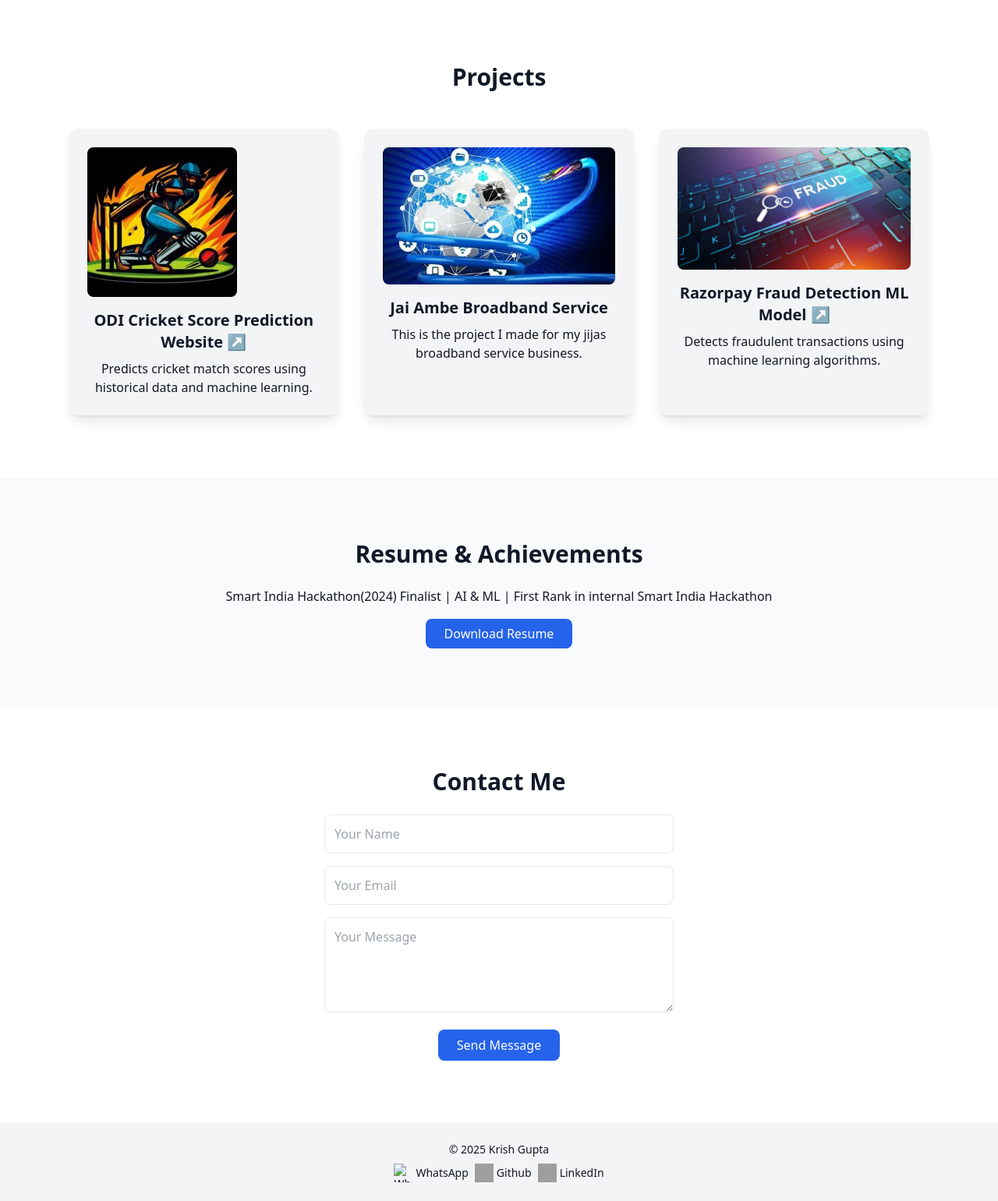
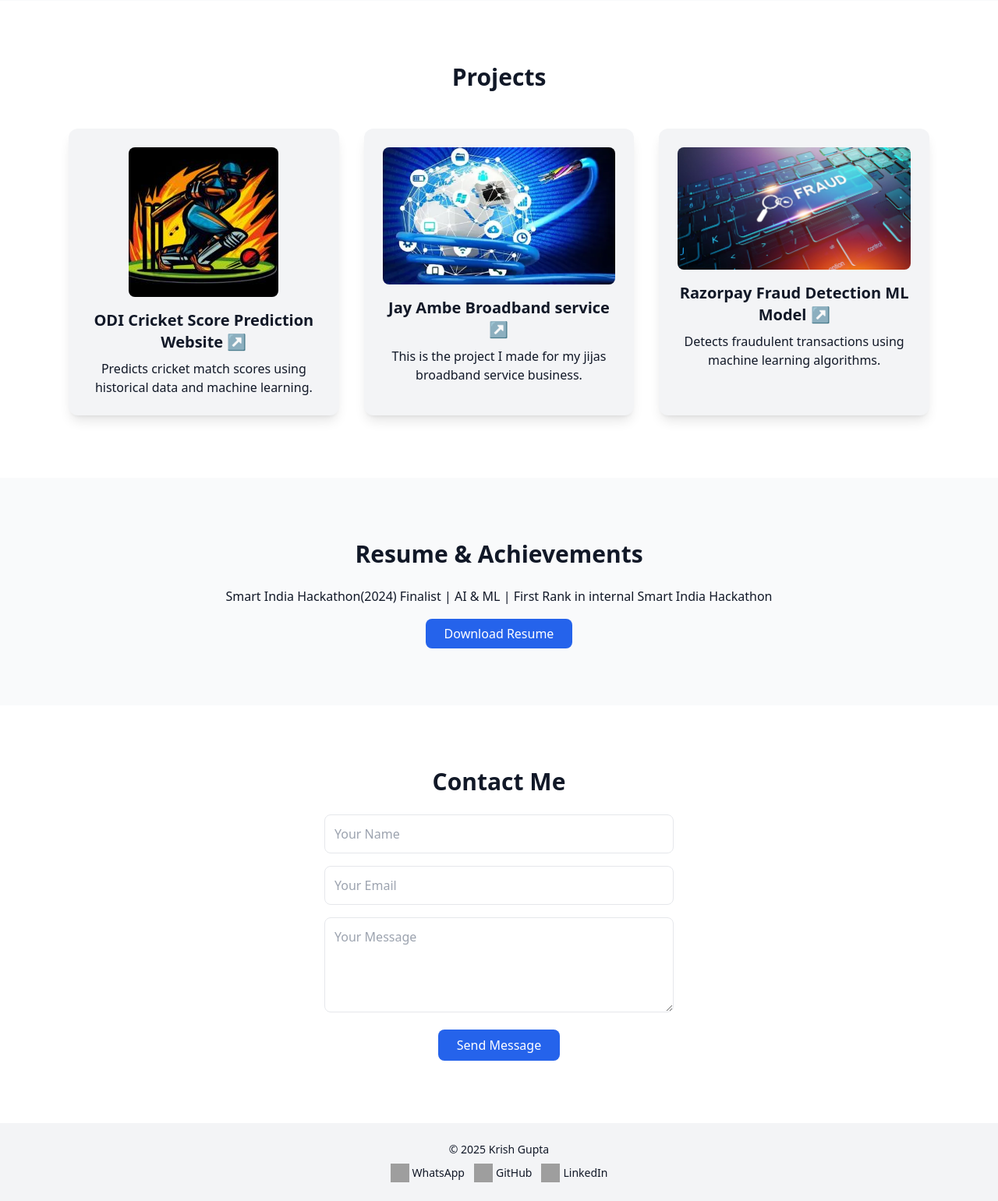
Before and after one commit to kg0420/My-Portfolio, a Flask app: page / in a window 1280 px wide. Shown: the part 777-2318 px from the top of the page at 78% size. Run offline with Flask 3, Linux system fonts and the light colour scheme; some libraries are stand-ins or nearby versions; grey boxes are pictures that could not be loaded.

Commit message:
Update portfolio.html

```diff
--- a/templates/portfolio.html
+++ b/templates/portfolio.html
@@ -7,7 +7,7 @@
 
   <!-- Tailwind CSS -->
   <script src="https://cdn.tailwindcss.com"></script>
-
+  <link rel="stylesheet" href="https://cdnjs.cloudflare.com/ajax/libs/font-awesome/6.7.2/css/all.min.css">
   <!-- AOS Animation -->
   <link href="https://unpkg.com/aos@2.3.1/dist/aos.css" rel="stylesheet" />
 
@@ -24,8 +24,8 @@
     <div class="max-w-6xl mx-auto px-6 py-4 flex justify-between items-center">
       <h1 class="text-2xl font-bold">Krish Gupta</h1>
       <div class="hidden md:flex items-center gap-6">
-        <a href="#about" class="hover:text-blue-500">About</a>
-        <a href="#projects" class="hover:text-blue-500">Projects</a>
+        <a href="/about" class="hover:text-blue-500">About</a>
+        <a href="/project" class="hover:text-blue-500">Projects</a>
         <a href="#resume" class="hover:text-blue-500">Resume</a>
         <a href="#contact" class="hover:text-blue-500">Contact</a>
         <button id="toggleDarkMode" class="bg-gray-200 dark:bg-gray-700 p-2 rounded-lg">🌙</button>
@@ -35,8 +35,8 @@
     </div>
     <!-- Mobile Menu -->
     <div id="mobileMenu" class="hidden flex-col gap-4 px-6 pb-4 md:hidden">
-      <a href="#about" class="hover:text-blue-500">About</a>
-      <a href="#projects" class="hover:text-blue-500">Projects</a>
+      <a href="/about" class="hover:text-blue-500">About</a>
+      <a href="/project" class="hover:text-blue-500">Projects</a>
       <a href="#resume" class="hover:text-blue-500">Resume</a>
       <a href="#contact" class="hover:text-blue-500">Contact</a>
       <button id="toggleDarkModeMobile" class="bg-gray-200 dark:bg-gray-700 p-2 rounded-lg w-full text-left">🌙</button>
@@ -46,7 +46,7 @@
   <!-- Hero Section -->
   <section id="home" class="min-h-[470px] flex items-center justify-center text-center px-6 pt-24">
     <div data-aos="fade-up">
-      <img src="static/assets/passport.jpg" alt="Profile" class="w-40 h-40 mx-auto rounded-full shadow-lg mb-6" />
+      <img src="static/assets/passport.jpg" alt="Profile" class="w-40 h-40 mx-auto rounded-full shadow-lg mb-6 hover:scale-105 transition-transform duration-300" />
       <h2 class="text-3xl sm:text-4xl md:text-5xl font-bold mb-2">Hey, I'm Krish 👋</h2>
       <p class="text-md sm:text-lg md:text-xl mb-6">A Computer Engineer passionate about AI/ML, Frontend Development, and Automation.</p>
       <a href="#projects" class="bg-blue-600 text-white px-5 py-2 rounded-lg hover:bg-blue-700 transition">View My Work</a>
@@ -57,7 +57,7 @@
   <section id="about" class="py-20 bg-gray-50 dark:bg-gray-800">
     <div class="max-w-5xl mx-auto px-6 text-center" data-aos="fade-up">
       <h2 class="text-3xl font-bold mb-6">About Me</h2>
-      <p class="text-lg leading-relaxed">
+      <p class="text-lg leading-relaxed ">
         I'm a Third Year Computer Engineering student at Bharati Vidyapeeth College of Engineering, Pune.
         I love building smart systems integrating IoT, Python, Machine Learning, Data Science, Frontend development and automation.
         When I'm not coding, you can find me exploring new tech trends, hiking, or playing Cricket.
@@ -71,14 +71,14 @@
       <h2 class="text-3xl font-bold mb-12">Projects</h2>
       <div class="grid grid-cols-1 sm:grid-cols-2 md:grid-cols-3 gap-8">
         <div class="bg-gray-100 dark:bg-gray-800 p-6 rounded-xl shadow-lg" data-aos="fade-right">
-          <img src="static/assets/cricket.jpg" alt="Project 1" class="rounded-lg mb-4" />
+          <img src="static/assets/cricket.jpg" alt="Project 1" class="rounded-lg mb-4 object-cover mx-auto" />
           <h3 class="text-xl font-semibold mb-2"><a href="https://cricket-score-prediction-1-dy0s.onrender.com/" target="_blank" class="hover:text-blue-500">ODI Cricket Score Prediction Website ↗</a></h3>
           <p>Predicts cricket match scores using historical data and machine learning.</p>
         </div>
 
         <div class="bg-gray-100 dark:bg-gray-800 p-6 rounded-xl shadow-lg" data-aos="fade-up">
-          <img src="static/assets/OIP.webp" alt="Project 2" class="rounded-lg mb-4" />
-          <h3 class="text-xl font-semibold mb-2">Jai Ambe Broadband Service</h3>
+          <img src="static/assets/OIP.webp" alt="Project 2" class="rounded-lg mb-4 object-cover mx-auto" />
+          <h3 class="text-xl font-semibold mb-2 "><a href="https://kg0420.github.io/Jay-Ambe-Broadband/ " class="hover:text-blue-500">Jay Ambe Broadband service ↗</a></h3>
           <p>This is the project I made for my jijas broadband service business.</p>
         </div>
 
@@ -96,7 +96,11 @@
     <div class="max-w-5xl mx-auto px-6 text-center" data-aos="fade-up">
       <h2 class="text-3xl font-bold mb-6">Resume & Achievements</h2>
       <p class="mb-6">Smart India Hackathon(2024) Finalist | AI & ML | First Rank in internal Smart India Hackathon</p>
-      <a href="KrishGupta_InternshalaResume (8).pdf" class="bg-blue-600 text-white px-6 py-2 rounded-lg hover:bg-blue-700 transition" target="_blank">Download Resume</a>
+      <a href="https://raw.githubusercontent.com/kg0420/My-Portfolio/main/templates/KrishGupta_InternshalaResume.pdf"
+         class="bg-blue-600 text-white px-6 py-2 rounded-lg hover:bg-blue-700 transition"
+         target="_blank">
+         Download Resume
+      </a>
     </div>
   </section>
 
@@ -116,22 +120,26 @@
   <!-- Footer -->
   <footer class="py-6 bg-gray-100 dark:bg-gray-800 text-center text-sm">
     © 2025 Krish Gupta
-    <div class="flex justify-center mt-2 flex-wrap gap-2">
-      <a href="https://wa.me/7219570360" target="_blank" class="flex items-center gap-1">
-        <img src="https://th.bing.com/th/id/R.2e999afd5539964988836b831e9f6aac?rik=rTbGfI9WCyCqzQ&riu=http%3a%2f%2f3.bp.blogspot.com%2f-ezTfOgu3msI%2fURXOG7LXQpI%2fAAAAAAAAA4Q%2fNsMEuE9SZ_U%2fs1600%2fwhatsapp.png&ehk=a2CAQ5ZW0v0dyLq9QSc0iMWWEFIPvvwz3z2tj7mXGwQ%3d&risl=&pid=ImgRaw&r=0" alt="WhatsApp" class="w-6 h-6"/>
+    <div class="flex justify-center mt-2 flex-wrap gap-3">
+
+      <a href="https://wa.me/7219570360" target="_blank" class="flex items-center gap-1 hover:text-blue-500 hover:scale-110 transition-transform duration-300">
+        <img src="https://upload.wikimedia.org/wikipedia/commons/6/6b/WhatsApp.svg" alt="WhatsApp" class="w-6 h-6 hover:scale-110 transition-transform duration-300" />
         WhatsApp
       </a>
-      <a href="https://github.com/kg0420" target="_blank" class="flex items-center gap-1">
-        <img src="https://th.bing.com/th/id/OIP.eoZPB2gfGH-1ckaL_JSZdwHaHg?o=7rm=3&rs=1&pid=ImgDetMain&o=7&rm=3" class="w-6 h-6" alt="Github"/>
-        Github
+
+      <a href="https://github.com/kg0420" target="_blank" class="flex items-center gap-1 hover:text-blue-500 hover:scale-110 transition-transform duration-300">
+        <img src="https://cdn-icons-png.flaticon.com/512/25/25231.png" class="w-6 h-6 hover:scale-110 transition-transform duration-300" alt="GitHub" />
+        GitHub
       </a>
-      <a href="https://www.linkedin.com/in/krish-gupta-2ab03829b/" target="_blank" class="flex items-center gap-1">
-        <img src="https://as2.ftcdn.net/jpg/03/96/56/19/1000_F_396561934_t1OwjMZHrVY211bHA5uUEAix0F1SyLci.jpg" class="w-6 h-6" alt="LinkedIn"/>
+
+      <a href="https://www.linkedin.com/in/krish-gupta-2ab03829b/" target="_blank" class="flex items-center gap-1 hover:text-blue-500 hover:scale-110 transition-transform duration-300">
+        <img src="https://cdn-icons-png.flaticon.com/512/174/174857.png" class="w-6 h-6 hover:scale-110 transition-transform duration-300" alt="LinkedIn" />
         LinkedIn
       </a>
     </div>
   </footer>
-    {% with messages = get_flashed_messages(with_categories=true) %}
+
+    <!-- {% with messages = get_flashed_messages(with_categories=true) %}
     {% if messages %}
       <div class="fixed top-24 right-6 z-50">
         {% for category, message in messages %}
@@ -141,22 +149,45 @@
         {% endfor %}
       </div>
     {% endif %}
-    {% endwith %}
+    {% endwith %} -->
 
   <!-- Scripts -->
   <script src="https://unpkg.com/aos@2.3.1/dist/aos.js"></script>
 <script>
+  tailwind.config = {
+    darkMode: 'class',
+  };
+
   AOS.init();
 
-    // Dark mode toggle
+  // Select elements
   const toggleBtn = document.getElementById('toggleDarkMode');
   const toggleBtnMobile = document.getElementById('toggleDarkModeMobile');
   const html = document.documentElement;
 
+  // Load saved theme from localStorage
+  const savedTheme = localStorage.getItem('theme');
+  if (savedTheme === 'dark') {
+    html.classList.add('dark');
+  } else {
+    html.classList.remove('dark');
+  }
+
+  // Update icon based on current mode
+  function updateIcons() {
+    const isDark = html.classList.contains('dark');
+    toggleBtn.textContent = isDark ? '☀️' : '🌙';
+    toggleBtnMobile.textContent = isDark ? '☀️' : '🌙';
+  }
+
+  updateIcons(); // Set correct icons on load
+
+  // Toggle dark mode and save preference
   function toggleDark() {
     html.classList.toggle('dark');
-      toggleBtn.textContent = html.classList.contains('dark') ? '☀️' : '🌙';
-      toggleBtnMobile.textContent = html.classList.contains('dark') ? '☀️' : '🌙';
+    const theme = html.classList.contains('dark') ? 'dark' : 'light';
+    localStorage.setItem('theme', theme);
+    updateIcons();
   }
 
   toggleBtn.addEventListener('click', toggleDark);
@@ -169,5 +200,6 @@
     mobileMenu.classList.toggle('hidden');
   });
 </script>
+
 </body>
 </html>
```
Lines whose indentation alone changed are shown as unchanged.
